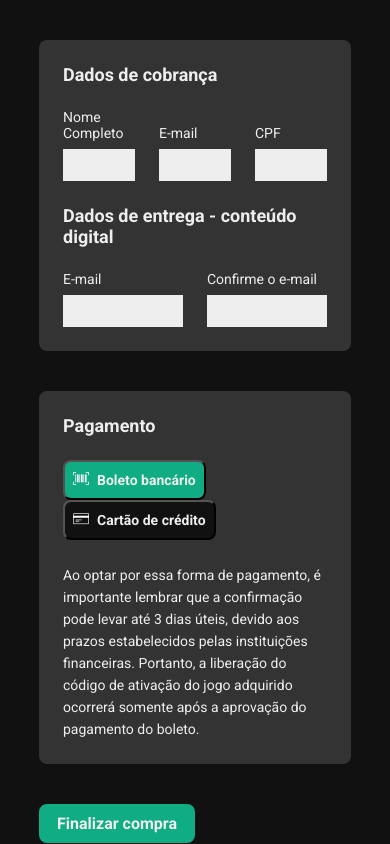
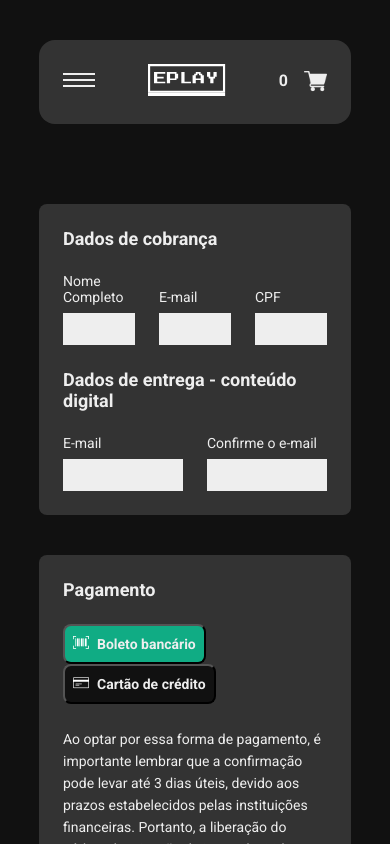
Before and after one commit to KayqueSekishiki/EPLAY-REACT, a React (Create React App) app: page /checkout in a window 390 px wide. Shown: the top 844 px of the page. Built offline with nearby package versions, Linux system fonts and the light colour scheme.

Commit message:
feat: Adicionando Responsividade no Header

```diff
--- a/src/components/Header/index.tsx
+++ b/src/components/Header/index.tsx
@@ -1,6 +1,15 @@
+import { useState } from 'react'
 import { useDispatch, useSelector } from 'react-redux'
 import { Link } from 'react-router-dom'
-import { HeaderBar, Links, LinkItem, CartButton } from './styles'
+import {
+  HeaderBar,
+  Links,
+  LinkItem,
+  CartButton,
+  Hamburguer,
+  HeaderRow,
+  NavMobile
+} from './styles'
 import logo from '../../assets/images/logo.svg'
 import carrinho from '../../assets/images/carrinho.svg'
 
@@ -10,6 +19,7 @@ import { RootReducer } from '../../store'
 const Header = () => {
   const dispatch = useDispatch()
   const { items } = useSelector((state: RootReducer) => state.cart)
+  const [isMenuOpen, setIsMenuOpen] = useState(false)
 
   const openCart = () => {
     dispatch(open())
@@ -17,7 +27,13 @@ const Header = () => {
 
   return (
     <HeaderBar>
+      <HeaderRow>
         <div>
+          <Hamburguer onClick={() => setIsMenuOpen(!isMenuOpen)}>
+            <span />
+            <span />
+            <span />
+          </Hamburguer>
           <Link to={'/'}>
             <img src={logo} alt="EPLAY" />
           </Link>
@@ -35,12 +51,25 @@ const Header = () => {
             </Links>
           </nav>
         </div>
-      <div>
         <CartButton onClick={openCart}>
-          {items.length} - produto(s)
+          {items.length}
+          <span> - produto(s)</span>
           <img src={carrinho} alt="carrinho de compras" />
         </CartButton>
-      </div>
+      </HeaderRow>
+      <NavMobile className={isMenuOpen ? 'is-open' : ''}>
+        <Links>
+          <LinkItem>
+            <Link to="/categories">Categorias</Link>
+          </LinkItem>
+          <LinkItem>
+            <a href="#">Novidades</a>
+          </LinkItem>
+          <LinkItem>
+            <a href="#">Promoções</a>
+          </LinkItem>
+        </Links>
+      </NavMobile>
     </HeaderBar>
   )
 }
--- a/src/components/Header/styles.ts
+++ b/src/components/Header/styles.ts
@@ -1,10 +1,17 @@
 import styled from 'styled-components'
 import { breakpoints, cores } from '../../styles'
 
+export const Links = styled.ul`
+  display: flex;
+  margin-left: 2.5rem;
+
+  @media (max-width: ${breakpoints.tablet}) {
+    display: block;
+    margin-left: 0;
+  }
+`
+
 export const HeaderBar = styled.header`
-  display: flex;
-  align-items: center;
-  justify-content: space-between;
   background-color: ${cores.cinza};
   padding: 1.5rem;
   border-radius: 1rem;
@@ -15,29 +22,76 @@ export const HeaderBar = styled.header`
     text-decoration: none;
     font-weight: Bold;
   }
+`
 
-  div {
-    display: flex;
-    align-items: center;
+export const NavMobile = styled.nav`
+  display: none;
+
+  &.is-open {
+    display: block;
   }
-
-  @media (max-width: ${breakpoints.tablet}) {
-    display: none;
-  }
-`
-export const Links = styled.ul`
-  display: flex;
-  margin-left: 2.5rem;
 `
 
 export const LinkItem = styled.li`
   margin-right: 1rem;
+
+  @media (max-width: ${breakpoints.tablet}) {
+    margin-right: 0;
+
+    a {
+      display: block;
+      padding: 1rem 0;
+      text-align: center;
+    }
+  }
 `
 
 export const CartButton = styled.a`
   display: flex;
+  cursor: pointer;
 
   img {
     margin-left: 1rem;
   }
+
+  @media (max-width: ${breakpoints.tablet}) {
+    span {
+      display: none;
+    }
+  }
 `
+export const Hamburguer = styled.div`
+  width: 2rem;
+  cursor: pointer;
+
+  span {
+    display: block;
+    width: 100%;
+    height: 0.125rem;
+    background-color: ${cores.branca};
+    margin-bottom: 0.25rem;
+  }
+
+  @media (min-width: ${breakpoints.tablet}) {
+    display: none;
+  }
+`
+export const HeaderRow = styled.div`
+  display: flex;
+  align-items: center;
+  justify-content: space-between;
+
+  > div {
+    display: flex;
+    align-items: center;
+
+    @media (max-width: ${breakpoints.tablet}) {
+      flex: 1;
+      justify-content: space-between;
+
+      ${Links} {
+        display: none;
+      }
+    }
+  }
+`
```
Lines whose indentation alone changed are shown as unchanged.
